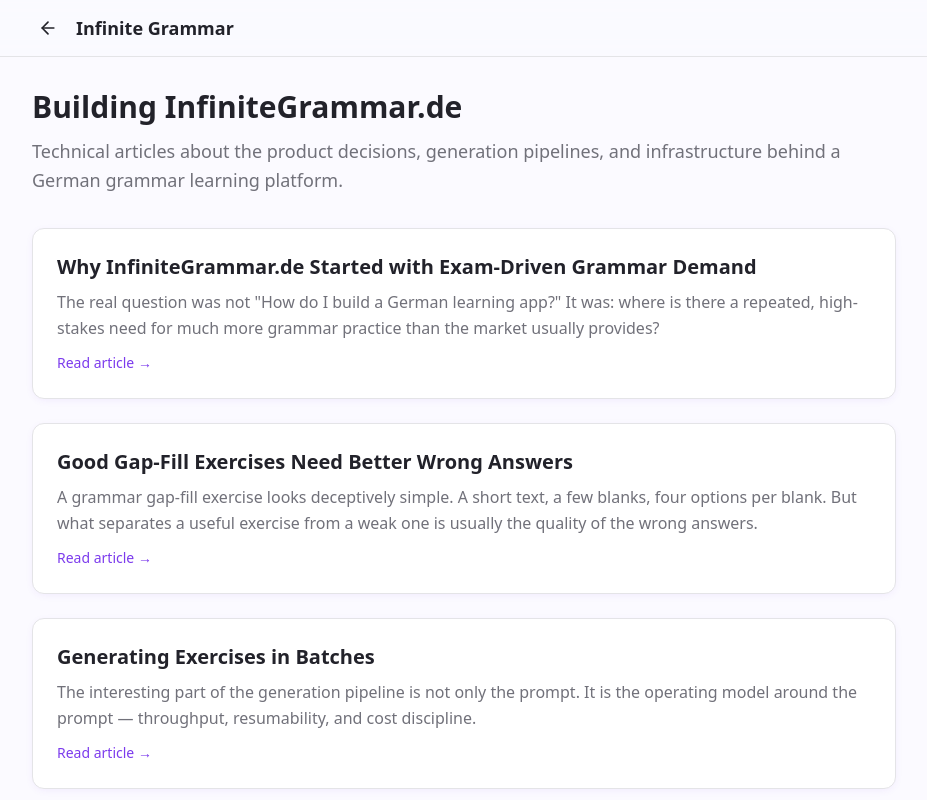
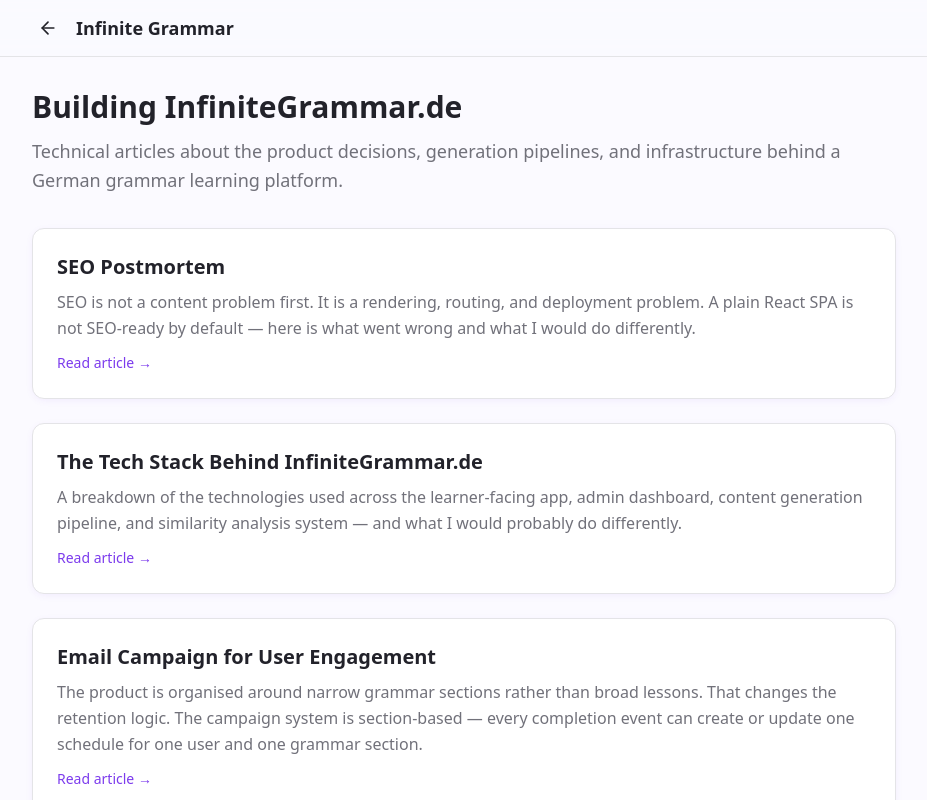
Before and after one commit to Teamleadsky-com/infinitegrammar-frontend, a React (Vite) app: page /articles in a window 1280 px wide. Shown: the top 800 px of the page, without its empty margins (176-1103 px from the left). Built offline with nearby package versions, Linux system fonts and the light colour scheme; no server answers.

Commit message:
Articles order reversed, newest first

```diff
--- a/src/pages/Articles.tsx
+++ b/src/pages/Articles.tsx
@@ -62,7 +62,7 @@ const Articles = () => {
         </div>
 
         <div className="grid gap-6">
-          {articles.map((article) => (
+          {[...articles].reverse().map((article) => (
             <a
               key={article.slug}
               href={`/articles/${article.slug}/`}
```
Also changed, not shown: 1 other file (tests, documents, lock files or other folders).
